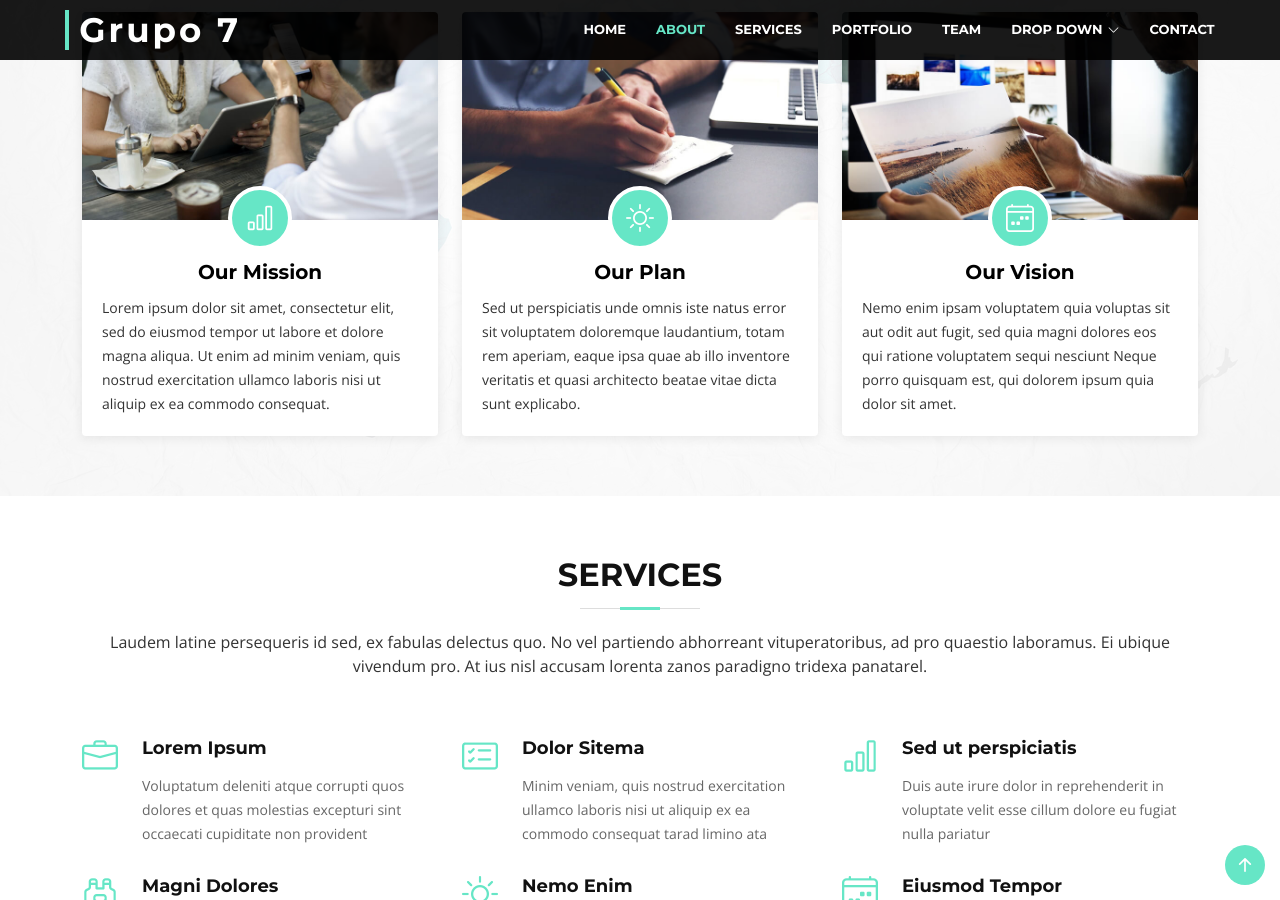
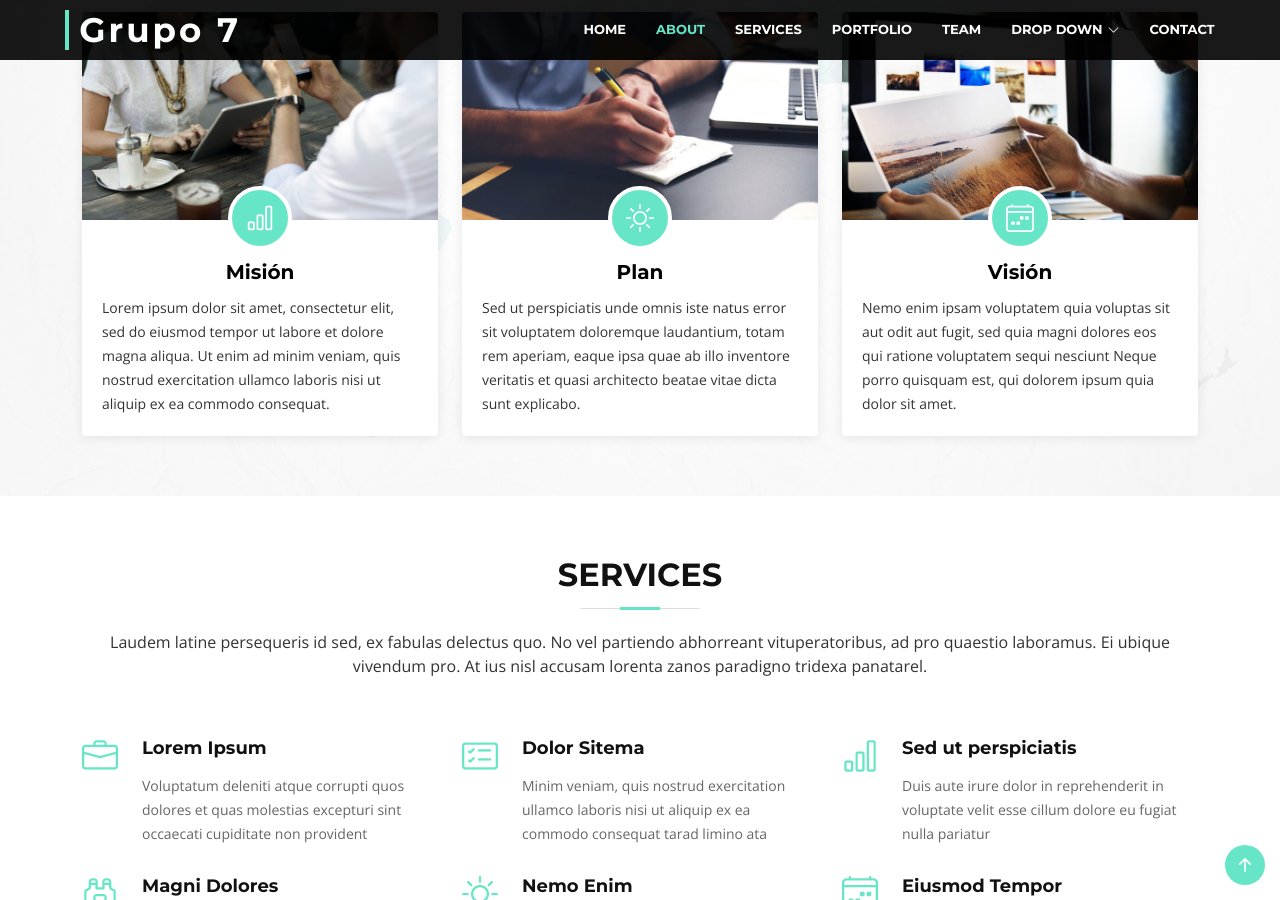
Before and after one commit to grupo7-Biodiseno/grupo7-Biodiseno.github.io, a Jekyll site: the page index.html, which Jekyll copies as it is, in a window 1280 px wide and 900 px high, scrolled down 1410 px. Built offline with Jekyll 4.4.1, drawn with Linux system fonts in a browser that asks for light colours; Markdown is read by kramdown in place of the engine named in the settings.

Commit message:
actualize1

```diff
--- a/index.html
+++ b/index.html
@@ -201,7 +201,7 @@
                 <img src="assets/img/about-mission.jpg" alt="" class="img-fluid">
                 <div class="icon"><i class="bi bi-bar-chart"></i></div>
               </div>
-              <h2 class="title"><a href="#">Our Mission</a></h2>
+              <h2 class="title"><a href="#">Misión</a></h2>
               <p>
                 Lorem ipsum dolor sit amet, consectetur elit, sed do eiusmod tempor ut labore et dolore magna aliqua. Ut enim ad minim veniam, quis nostrud exercitation ullamco laboris nisi ut aliquip ex ea commodo consequat.
               </p>
@@ -214,7 +214,7 @@
                 <img src="assets/img/about-plan.jpg" alt="" class="img-fluid">
                 <div class="icon"><i class="bi bi-brightness-high"></i></div>
               </div>
-              <h2 class="title"><a href="#">Our Plan</a></h2>
+              <h2 class="title"><a href="#">Plan</a></h2>
               <p>
                 Sed ut perspiciatis unde omnis iste natus error sit voluptatem doloremque laudantium, totam rem aperiam, eaque ipsa quae ab illo inventore veritatis et quasi architecto beatae vitae dicta sunt explicabo.
               </p>
@@ -227,7 +227,7 @@
                 <img src="assets/img/about-vision.jpg" alt="" class="img-fluid">
                 <div class="icon"><i class="bi bi-calendar4-week"></i></div>
               </div>
-              <h2 class="title"><a href="#">Our Vision</a></h2>
+              <h2 class="title"><a href="#">Visión</a></h2>
               <p>
                 Nemo enim ipsam voluptatem quia voluptas sit aut odit aut fugit, sed quia magni dolores eos qui ratione voluptatem sequi nesciunt Neque porro quisquam est, qui dolorem ipsum quia dolor sit amet.
               </p>
```
